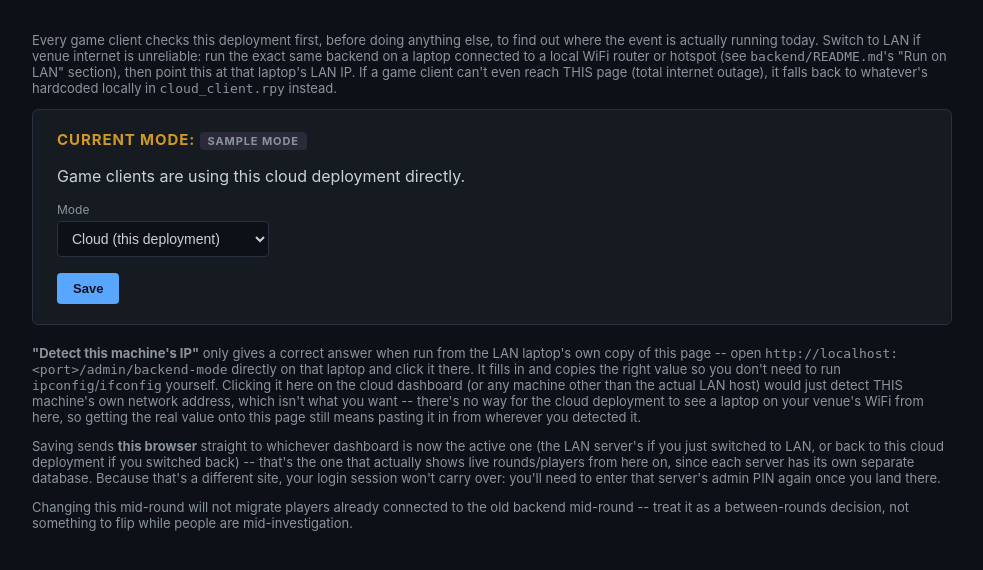
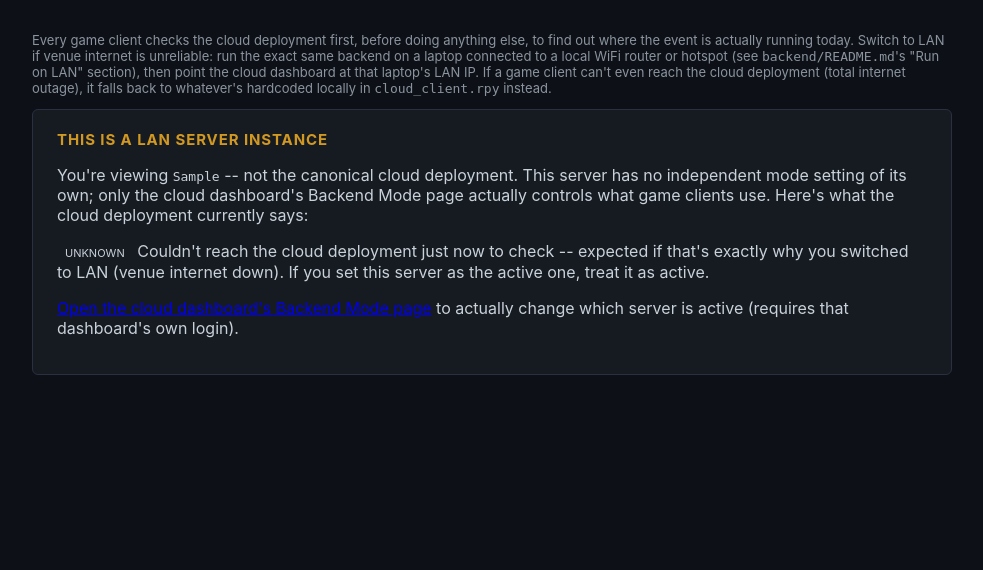
Before and after one commit to khuswant49/-mystery-tournament-backend, a FastAPI app: template app/templates/backend_mode.html in a window 1280 px wide. Shown: the part 53-623 px from the top of the page, without its empty margins (148-1131 px from the left). Run offline with FastAPI, Linux system fonts and the light colour scheme; the template is opened without the code that fills it: most values are stand-ins (such as "Sample title", 1, 10 or a date in 2020); parts of the project's set-up code (start-up, migrations or seed data) failed here and were passed over.

Commit message:
Fix misleading Backend Mode page on non-canonical (LAN) instances
Every server running this codebase has its own separate, otherwise-unused
BackendMode row -- only the canonical cloud deployment's row is ever
actually consulted by game clients. An admin on the LAN server (the one
genuinely serving players) was seeing this page report its own unused
local row as "CLOUD" and reasonably read that as "this server isn't
active," when the real cloud deployment was in fact pointing everyone at
it. Non-canonical instances now show a live comparison fetched from the
canonical cloud's public /api/backend_mode instead of their own row, with
a graceful "couldn't check" state if the cloud is unreachable (expected if
that's why LAN mode is in use). CANONICAL_CLOUD_ADMIN_URL is now
env-overridable so tests don't hit the live production URL.

```diff
--- a/app/templates/backend_mode.html
+++ b/app/templates/backend_mode.html
@@ -3,15 +3,17 @@
 {% block content %}
 
 <p style="color:var(--muted); font-size:13px;">
-  Every game client checks this deployment first, before doing anything
+  Every game client checks the cloud deployment first, before doing anything
   else, to find out where the event is actually running today. Switch to
   LAN if venue internet is unreliable: run the exact same backend on a
   laptop connected to a local WiFi router or hotspot (see
-  <code>backend/README.md</code>'s "Run on LAN" section), then point this at
-  that laptop's LAN IP. If a game client can't even reach THIS page (total
-  internet outage), it falls back to whatever's hardcoded locally in
-  <code>cloud_client.rpy</code> instead.
+  <code>backend/README.md</code>'s "Run on LAN" section), then point the
+  cloud dashboard at that laptop's LAN IP. If a game client can't even reach
+  the cloud deployment (total internet outage), it falls back to whatever's
+  hardcoded locally in <code>cloud_client.rpy</code> instead.
 </p>
+
+{% if is_canonical %}
 
 <div class="panel">
   <h2>Current mode: <span class="badge {{ 'in_progress' if mode_row.mode == 'lan' else 'closed' }}">{{ mode_row.mode|upper }}</span></h2>
@@ -92,4 +94,32 @@
   something to flip while people are mid-investigation.
 </p>
 
+{% else %}
+
+<div class="panel">
+  <h2>This is a LAN server instance</h2>
+  <p>
+    You're viewing <code>{{ this_base }}</code> -- not the canonical cloud
+    deployment. This server has no independent mode setting of its own;
+    only the cloud dashboard's Backend Mode page actually controls what
+    game clients use. Here's what the cloud deployment currently says:
+  </p>
+
+  {% if cloud_status and cloud_status.reachable %}
+    {% if cloud_status.points_here %}
+      <p><span class="badge in_progress">ACTIVE</span> The cloud deployment currently points game clients at <strong>this server</strong>. Start rounds and manage players here.</p>
+    {% elif cloud_status.mode == "lan" %}
+      <p><span class="badge closed">NOT ACTIVE</span> The cloud deployment is currently pointing game clients at a <strong>different</strong> LAN address (<code>{{ cloud_status.lan_api_base }}</code>), not this server.</p>
+    {% else %}
+      <p><span class="badge closed">NOT ACTIVE</span> The cloud deployment is currently set to <strong>Cloud</strong> mode -- game clients are talking to it directly, not this server.</p>
+    {% endif %}
+  {% else %}
+    <p><span class="badge">UNKNOWN</span> Couldn't reach the cloud deployment just now to check -- expected if that's exactly why you switched to LAN (venue internet down). If you set this server as the active one, treat it as active.</p>
+  {% endif %}
+
+  <p style="margin-top:16px;"><a href="{{ canonical_cloud_admin_url }}/admin/backend-mode">Open the cloud dashboard's Backend Mode page</a> to actually change which server is active (requires that dashboard's own login).</p>
+</div>
+
+{% endif %}
+
 {% endblock %}
```
Also changed, not shown: app/config.py (+8 -3 lines), app/routers/admin.py (+52 -1 lines), tests/conftest.py (+5 -0 lines), tests/test_backend_mode.py (+87 -1 lines).
